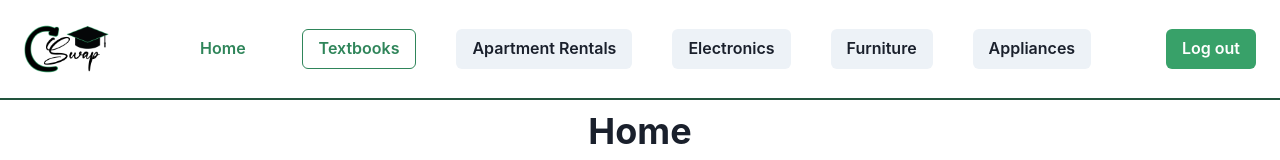
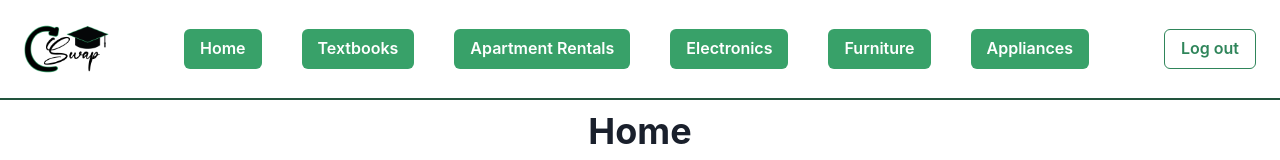
Before and after one commit to JacquesLJT/COS420_Project, a React (Create React App) app in the folder Development/cswap/: page /home in a window 1280 px wide. Shown: the top 160 px of the page. Built offline with nearby package versions, Linux system fonts and the light colour scheme; no server answers; sample sign-in values are in the browser's storage.

Commit message:
navbar now links to pages

```diff
--- a/Development/cswap/src/App.js
+++ b/Development/cswap/src/App.js
@@ -5,6 +5,11 @@ import NewSignup from './components/NewSignup';
 import CreateListing from './components/CreateListing';
 import ForgotPassword from './components/ForgotPassword';
 import ForgotPasswordSubmit from './pages/ForgotPasswordSubmit';
+import Appliances from "./pages/Appliances";
+import Electronics from "./pages/Electronics";
+import Furniture from "./pages/Furniture";
+import Rentals from "./pages/Rentals";
+import Textbooks from "./pages/Textbooks";
 
 import ProtectedRoute from './components/ProtectedRoute';
 import { UserAuthContextProvider } from './context/UserAuthContext';
@@ -29,6 +34,11 @@ function App() {
               <Route path="/createListing/*" element={<CreateListing/>} />
               <Route path="/ForgotPassword" element={<ForgotPassword/>} />
               <Route path="/ForgotPasswordSubmit" element={<ForgotPasswordSubmit/>} />
+              <Route path="/Appliances" element={<Appliances/>} />
+              <Route path="/Electronics" element={<Electronics/>} />
+              <Route path="/Furniture" element={<Furniture/>} />
+              <Route path="/Rentals" element={<Rentals/>} />
+              <Route path="/Textbooks" element={<Textbooks/>} />
             </Routes>
           </UserAuthContextProvider>
     </ChakraProvider>
--- a/Development/cswap/src/components/CreateListing.js
+++ b/Development/cswap/src/components/CreateListing.js
@@ -30,7 +30,9 @@ function SelectProduct() {
                         <Heading as={'h1'} size={'xl'} colorScheme="green">Create Listing</Heading>
             </Center>
             <HStack>
-                <Button colorScheme={"red"}>Cancel</Button>
+                <Button colorScheme={"red"}>
+                    <Link to ="/home">Cancel</Link>
+                </Button>
                     <VStack mt="15" spacing="5" w="100%" >
                     <Button
                         leftIcon={<ImBooks />}
--- a/Development/cswap/src/components/ForgotPassword.js
+++ b/Development/cswap/src/components/ForgotPassword.js
@@ -1,10 +1,7 @@
 import {
     Center,
     Stack,
-    Heading,
-    Text,
     Button,
-    Checkbox,
     Input,
     InputLeftAddon,
     InputGroup,
@@ -14,7 +11,7 @@ import {
 import React, { useState } from 'react';
 import { Link, useNavigate } from 'react-router-dom';
 import { Formik, Form } from 'formik';
-import { AtSignIcon, LockIcon } from '@chakra-ui/icons';
+import { AtSignIcon } from '@chakra-ui/icons';
 import { useUserAuth } from '../context/UserAuthContext';
 
 export default function ForgotPassword(){
@@ -32,7 +29,7 @@ export default function ForgotPassword(){
         if (email !== confirmEmail) {
             return setError('Emails do not match');
         }
-        else if (email == '' || confirmEmail == '') {
+        else if (email === '' || confirmEmail === '') {
             return setError('Please enter your email');
         }
 
--- a/Development/cswap/src/components/LogoutBtn.js
+++ b/Development/cswap/src/components/LogoutBtn.js
@@ -15,7 +15,7 @@ function LogoutBtn() {
     }
   };
   return (
-    <Button colorScheme="green" onClick={handleLogout}>
+    <Button variant="outline" colorScheme="green" onClick={handleLogout}>
       Log out
     </Button>
   )
--- a/Development/cswap/src/components/Navbar.js
+++ b/Development/cswap/src/components/Navbar.js
@@ -48,37 +48,37 @@ function  navbar () {
                         ml={5}
                         mr={5}
                     >
-                        <Button variant="ghost" colorScheme="green" href="./Home">Home</Button>
+                        <Button colorScheme="green"><Link to="/home">Home</Link></Button>
                     </Box>
                     <Box
                         ml={5}
                         mr={5}
                     >
-                        <Button variant="outline" colorScheme="green">Textbooks</Button>
+                        <Button colorScheme="green"><Link to="/Textbooks">Textbooks</Link></Button>
                     </Box>
                     <Box
                         ml={5}
                         mr={5}
                     >
-                        <Button>Apartment Rentals</Button>
+                        <Button colorScheme="green"><Link to="/Rentals">Apartment Rentals</Link></Button>
                     </Box>
                     <Box
                         ml={5}
                         mr={5}
                     >
-                        <Button>Electronics</Button>
+                        <Button colorScheme="green"><Link to="/Electronics">Electronics</Link></Button>
                     </Box>
                     <Box
                         ml={5}
                         mr={5}
                     >
-                        <Button>Furniture</Button>
+                        <Button colorScheme="green"><Link to="/Furniture">Furniture</Link></Button>
                     </Box>
                     <Box
                         ml={5}
                         mr={5}
                     >
-                        <Button>Appliances</Button>
+                        <Button colorScheme="green"><Link to="/Appliances">Appliances</Link></Button>
                     </Box>
                 </Flex>
                 <Box align="right">
--- a/Development/cswap/src/components/NewLogin.js
+++ b/Development/cswap/src/components/NewLogin.js
@@ -1,10 +1,8 @@
 import {
     Center,
     Stack,
-    Heading,
     Text,
     Button,
-    Checkbox,
     Input,
     InputLeftAddon,
     InputGroup,
--- a/Development/cswap/src/components/NewSignup.js
+++ b/Development/cswap/src/components/NewSignup.js
@@ -5,10 +5,9 @@ import ReCaptchaV2 from 'react-google-recaptcha';
 import {
   Center,
   Stack,
-  Heading,
   Text,
   Button,
-  Checkbox,
+  Image,
   Input,
   InputLeftAddon,
   InputGroup,
@@ -16,9 +15,9 @@ import {
 } from '@chakra-ui/react';
 import { Formik, Form } from 'formik';
 import {AtSignIcon, LockIcon} from "@chakra-ui/icons";
-// import './Login.css';
+import yup from 'yup';
 
-const NewSignup = () => {
+export default function NewSignup() {
   const [email, setEmail] = useState('');
   const [error, setError] = useState('');
   const [password, setPassword] = useState('');
@@ -40,22 +39,46 @@ const NewSignup = () => {
     } catch (err) {
         setError(err.message);
     }
+
+    const componentDidMount = () => {
+        const script = document.createElement("script");
+        script.src = "https://www.google.com/recaptcha/api.js";
+        script.async = true;
+        script.defer = true;
+        document.body.appendChild(script);
+    }
+
   };
 
     return (
         <Center h="100vh" bg="#013220">
             <Stack boxShadow="md" bg="whiteAlpha.900" p="20" rounded="md">
-                <Heading as="h1">Sign up for CSwap</Heading>
+            <Center><Image
+                  mt={-75}
+                  mb={-15}
+                  width='200px'
+                  src='CSwapLogo.png'
+                  alt='CSwap'
+                /></Center>
                 {error && <Alert status="error">{error}</Alert>}
 
                 <Formik
                     onSubmit={(values, { setSubmitting }) => {
+                        alert(
+                            JSON.stringify(
+                                {
+                                    captcha: values.captcha,
+                                },
+                                null,
+                                2
+                            )
+                        );
                         setTimeout(() => {
                             console.log(values);
                             setSubmitting(false);
                         }, 1000);
                     }}
-                    initialValues={{ email: "", password: "" }}
+                    initialValues={{ email: "", password: "", confirmPassword: "", captcha: "" }}
                 >
                     {({ isSubmitting }) => (
                         <Form onSubmit={handleSubmit}>
@@ -132,5 +155,3 @@ const NewSignup = () => {
         </Center>
     );
 };
-
-export default NewSignup;
--- a/Development/cswap/src/pages/Appliances.js
+++ b/Development/cswap/src/pages/Appliances.js
@@ -0,0 +1,9 @@
+import React from 'react'
+
+function Appliances() {
+  return (
+    <div>Appliances</div>
+  )
+}
+
+export default Appliances
--- a/Development/cswap/src/pages/Electronics.js
+++ b/Development/cswap/src/pages/Electronics.js
@@ -0,0 +1,9 @@
+import React from 'react'
+
+function Electronics() {
+  return (
+    <div>Electronics</div>
+  )
+}
+
+export default Electronics
--- a/Development/cswap/src/pages/Furniture.js
+++ b/Development/cswap/src/pages/Furniture.js
@@ -0,0 +1,9 @@
+import React from 'react'
+
+function Furniture() {
+  return (
+    <div>Furniture</div>
+  )
+}
+
+export default Furniture
--- a/Development/cswap/src/pages/Rentals.js
+++ b/Development/cswap/src/pages/Rentals.js
@@ -0,0 +1,9 @@
+import React from 'react'
+
+function Rentals() {
+  return (
+    <div>Rentals</div>
+  )
+}
+
+export default Rentals
--- a/Development/cswap/src/pages/Textbooks.js
+++ b/Development/cswap/src/pages/Textbooks.js
@@ -0,0 +1,9 @@
+import React from 'react'
+
+function Textbooks() {
+  return (
+    <div>Textbooks</div>
+  )
+}
+
+export default Textbooks
```
